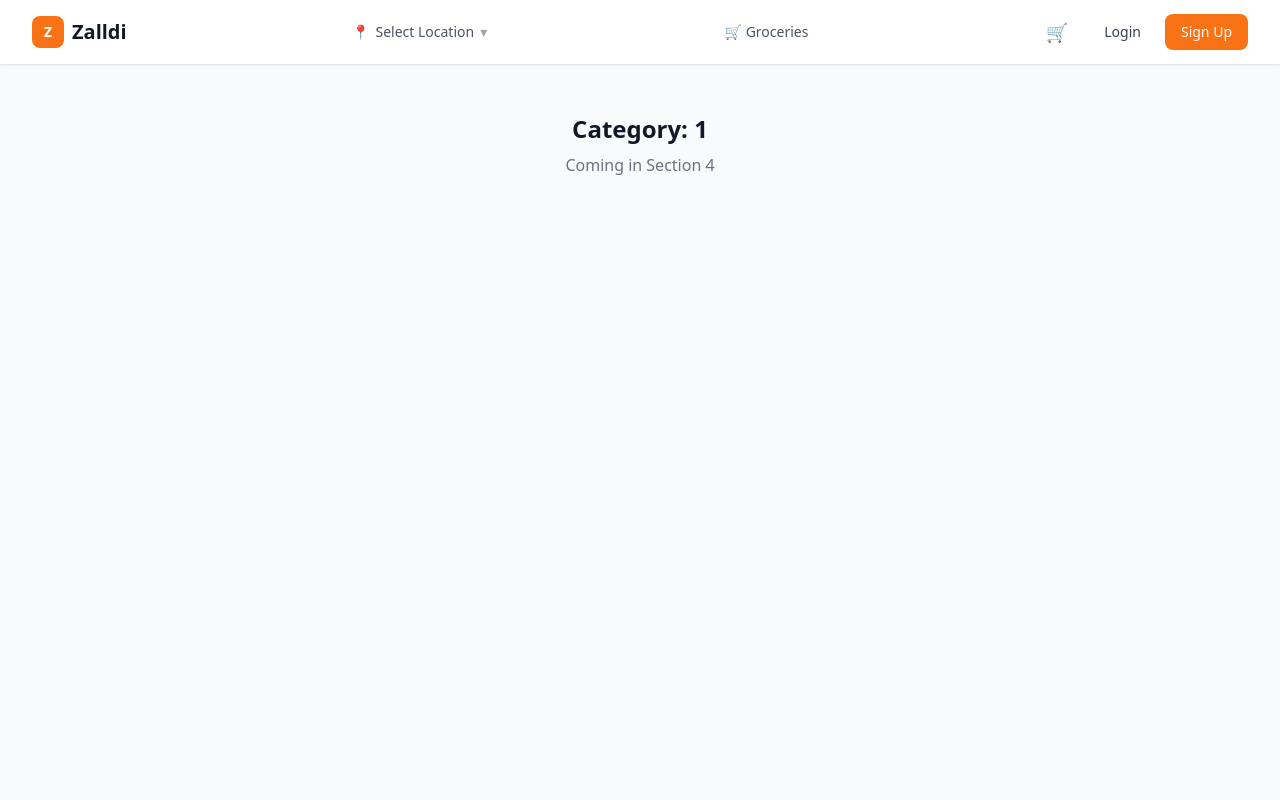
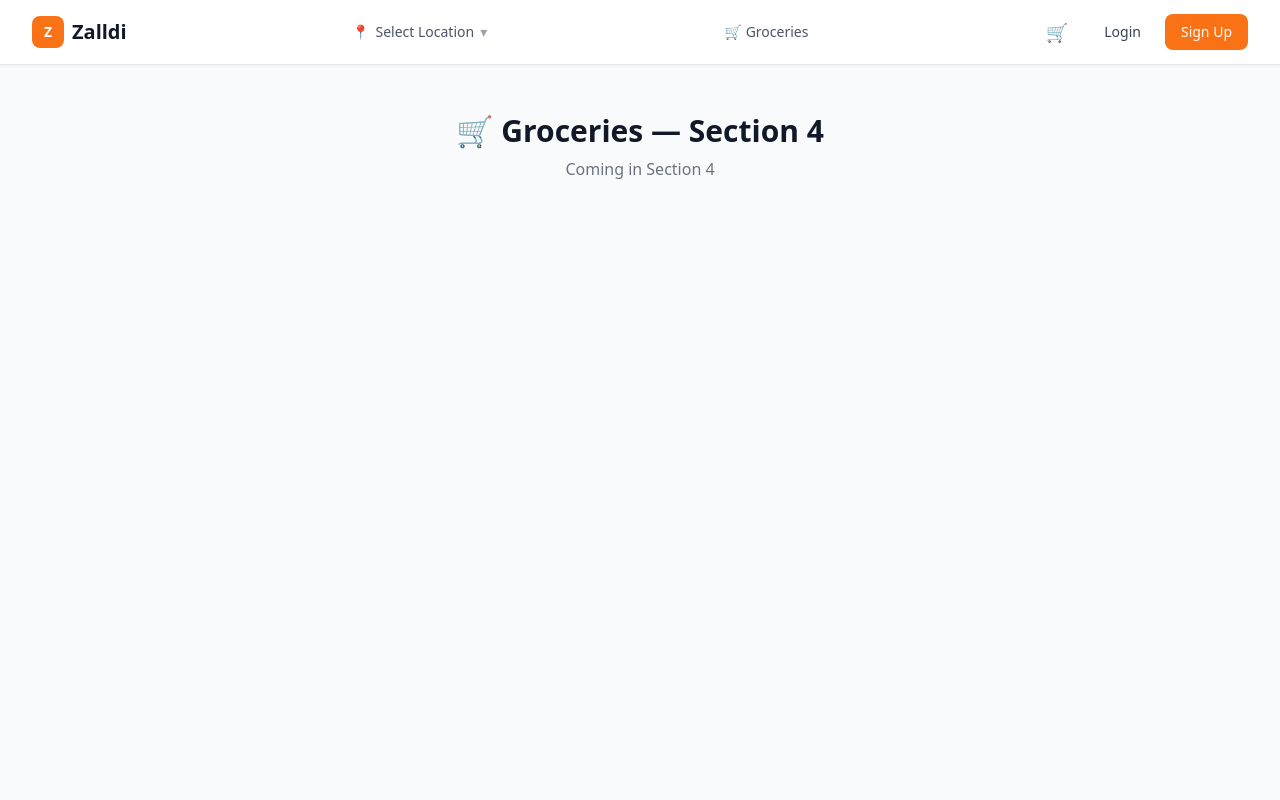
Before and after one commit to vs-yayo-m/Zalldi-platform, a Next.js app in the folder apps/customer-web/: page /groceries/category/1 in a window 1280 px wide. Shown: the top 800 px of the page. Built offline with nearby package versions, Linux system fonts and the light colour scheme; no server answers.

Commit message:
update page.tsx

```diff
--- a/apps/customer-web/app/(customer)/groceries/category/[slug]/page.tsx
+++ b/apps/customer-web/app/(customer)/groceries/category/[slug]/page.tsx
@@ -1,12 +1,6 @@
-import { GroceryCategoryView } from "@/features/grocery";
+// apps/customer-web/app/(customer)/groceries/page.tsx
+import { GroceryHomeView } from '@/features/grocery'
 
-interface Props {
-  params: Promise < { slug: string } > ;
-  searchParams: Promise < { sort ? : string;brand ? : string } > ;
+export default function GroceriesPage() {
+  return <GroceryHomeView />
 }
-
-export default async function GroceryCategoryPage({ params, searchParams }: Props) {
-  const { slug } = await params;
-  const filters = await searchParams;
-  return <GroceryCategoryView slug={slug} filters={filters} />;
-}
```
